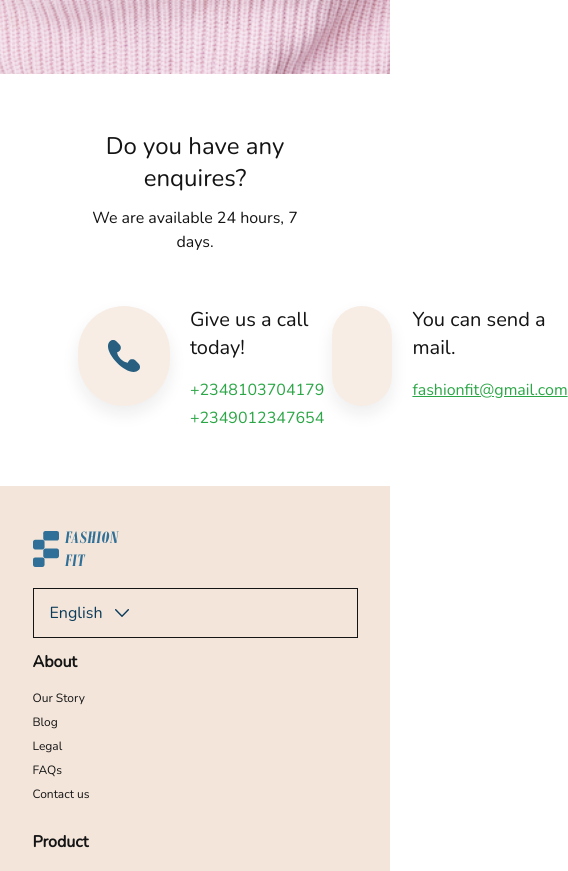
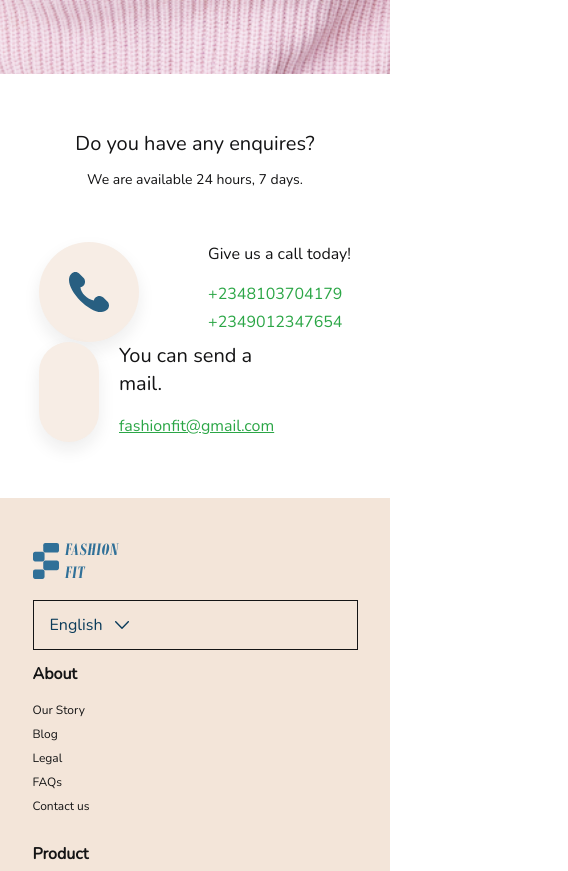
Before and after one commit to codejutsu1/fashion-fit, a Vue app: page /contact-us in a window 390 px wide. Shown: the part 880-1751 px from the top of the page, 568 px wide, since content can reach past the window. Built offline with nearby package versions, Linux system fonts and the light colour scheme.

Commit message:
working on the contact us page

```diff
--- a/src/views/ContactView.vue
+++ b/src/views/ContactView.vue
@@ -17,17 +17,17 @@ import Footer from '../components/Footer.vue'
         </section>
 
         <section class="py-14">
-            <div class="w-3/5 mx-auto text-[#141415]">
-                <h1 class="text-2xl font-medium text-center">Do you have any enquires?</h1>
-                <p class="text-center font-light py-3">We are available 24 hours, 7 days.</p>
+            <div class="lg:w-3/5 w-4/5 mx-auto text-[#141415]">
+                <h1 class="lg:text-2xl text-xl font-medium text-center">Do you have any enquires?</h1>
+                <p class="text-center text-sm lg:text-base font-light py-3">We are available 24 hours, 7 days.</p>
 
-                <div class="flex pt-10 justify-between">
-                    <div class="flex justify-between gap-x-5">
+                <div class="lg:flex pt-10 justify-between">
+                    <div class="flex justify-between lg:gap-x-5">
                         <div class="w-[100px] h-[100px] p-[30px] rounded-[60px] bg-[#F7EDE5] contact flex items-center justify-center">
                             <img src="/images/icons/phone.svg" alt="Phone">
                         </div>
                         <div>
-                            <h1 class="text-xl font-medium">Give us a call today!</h1>
+                            <h1 class="lg:text-xl text-base font-medium">Give us a call today!</h1>
 
                             <div class="pt-4 text-[#2BA646] space-y-1 font-medium">
                                 <span class="block">
```
